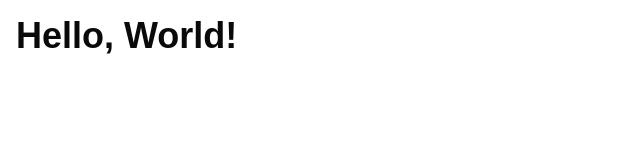
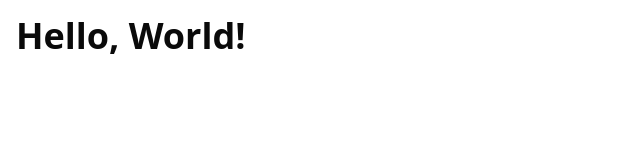
Before and after one commit to CandyyPL/react-markdown-note-app, a React (Vite) app: page / in a window 1280 px wide. Shown: the top 160 px of the page, without its empty margins (0-640 px from the left). Built offline with nearby package versions, Linux system fonts and the light colour scheme; what webfontloader would draw is missing.

Commit message:
change font to noto sans

```diff
--- a/src/App.tsx
+++ b/src/App.tsx
@@ -1,7 +1,5 @@
 const App = () => {
-  return (
-    <h1 className='font-montserrat text-4xl font-semibold'>Hello, World!</h1>
-  );
+  return <h1 className='font-noto text-4xl font-semibold'>Hello, World!</h1>;
 };
 
 export default App;
--- a/src/assets/global.css
+++ b/src/assets/global.css
@@ -1,10 +1,10 @@
 @import 'tailwindcss';
-@import "tw-animate-css";
+@import 'tw-animate-css';
 
 @custom-variant dark (&:is(.dark *));
 
 @theme {
-  --font-montserrat: 'Montserrat', sans-serif;
+  --font-noto: 'Noto Sans', sans-serif;
 }
 
 body {
--- a/src/main.tsx
+++ b/src/main.tsx
@@ -6,7 +6,7 @@ import App from '@/App.tsx';
 
 WebFont.load({
   google: {
-    families: ['Montserrat'],
+    families: ['Noto Sans'],
   },
 });
 
```
